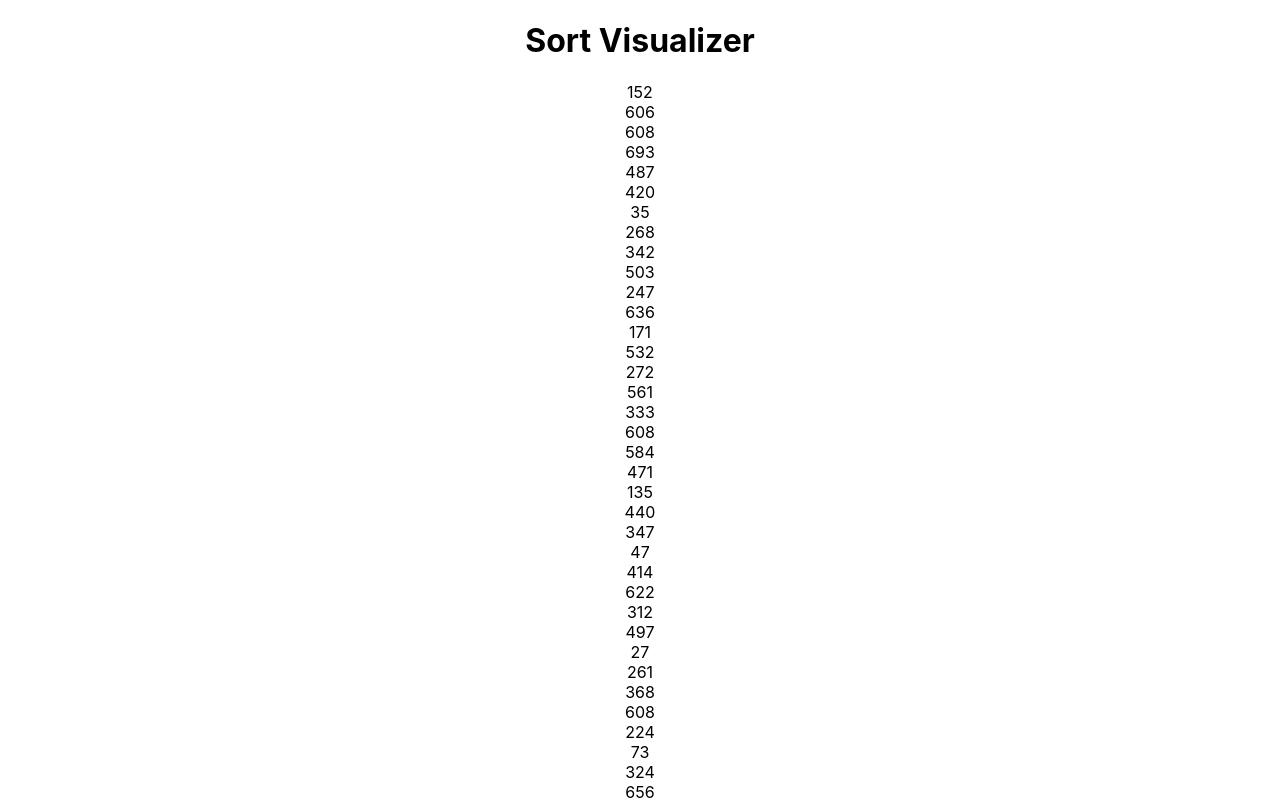
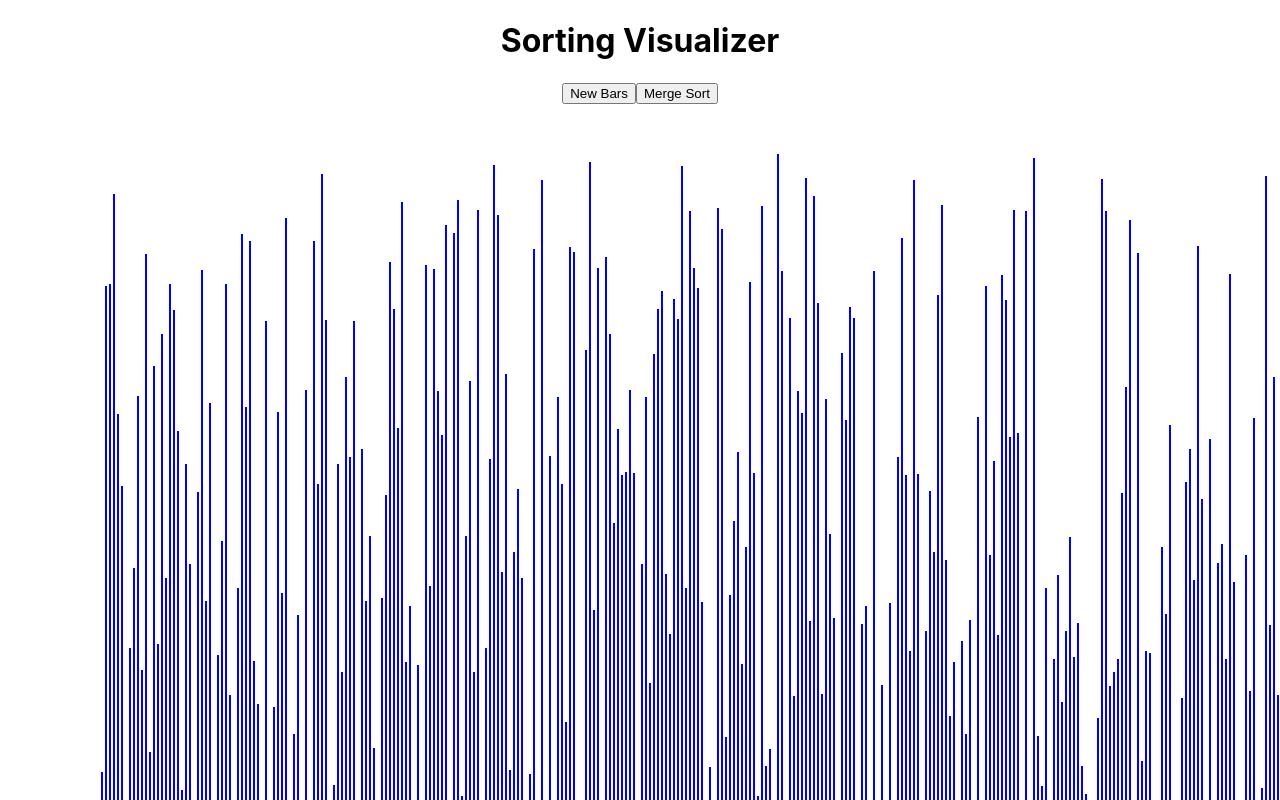
Before and after one commit to LyangHiga/sort-visualizer, a React (Create React App) app: page / in a window 1280 px wide. Shown: the top 800 px of the page. Built offline with nearby package versions, Linux system fonts and the light colour scheme.

Commit message:
Displaying bars and buttons

```diff
--- a/src/App.js
+++ b/src/App.js
@@ -1,6 +1,6 @@
 import React from "react";
 import "./App.css";
-import SortVisualizer from "./sortVisualizer";
+import SortVisualizer from "./SortVisualizer";
 
 function App() {
   return (
--- /dev/null
+++ b/src/SortVisualizer.css
@@ -0,0 +1,12 @@
+.arr-container {
+  position: absolute;
+  left: 100px;
+  /* top: 100px; */
+}
+
+.arr-bar {
+  width: 2px;
+  background-color: blue;
+  display: inline-block;
+  margin: 50px 1px;
+}
--- a/src/sortVisualizer.js
+++ b/src/sortVisualizer.js
@@ -1,5 +1,6 @@
 import React, { useState, useEffect } from "react";
 import { randomIntFromInterval } from "./arrHelper";
+import "./SortVisualizer.css";
 
 export default function SortVisualizer(props) {
   const [arr, setArr] = useState([]);
@@ -11,22 +12,26 @@ export default function SortVisualizer(props) {
 
   const resetArr = () => {
     const newArr = [];
-    for (let i = 0; i < 100; i++) {
+    for (let i = 0; i < 400; i++) {
       // 5 and 730 to fit in the screen
       // duplicated values are allowed
-      newArr.push(randomIntFromInterval(5, 730));
+      newArr.push(randomIntFromInterval(5, 780));
     }
     setArr(newArr);
   };
 
   return (
     <div>
-      <h1>Sort Visualizer</h1>
-      {arr.map((val, i) => (
-        <div className="arr-bar" key={i}>
-          {val}
-        </div>
-      ))}
+      <h1>Sorting Visualizer</h1>
+      <div className="btns">
+        <button onClick={() => resetArr()}>New Bars</button>
+        <button>Merge Sort</button>
+      </div>
+      <div className="arr-container">
+        {arr.map((val, i) => (
+          <div className="arr-bar" key={i} style={{ height: `${val}px` }}></div>
+        ))}
+      </div>
     </div>
   );
 }
```
